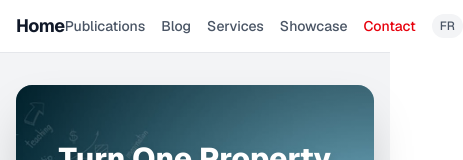
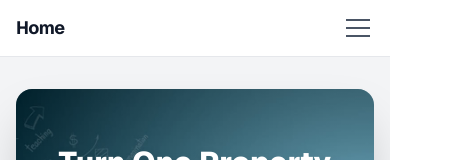
Before and after one commit to rodricfanou/rodricfanou.github.io, a Next.js app: page /real-estate-showcase in a window 390 px wide. Shown: the top 160 px of the page, 463 px wide, since content can reach past the window. Built offline with nearby package versions, Linux system fonts and the light colour scheme.

Commit message:
Replace mobile inline links with hamburger menu

```diff
--- a/src/components/Nav.tsx
+++ b/src/components/Nav.tsx
@@ -3,6 +3,7 @@
 import Link from "next/link";
 import { useLanguage } from "@/components/LanguageProvider";
 import { translations } from "@/lib/translations";
+import { useState } from "react";
 
 const rightLinks = [
   { href: "/publications", labelKey: "publications" as const },
@@ -14,6 +15,7 @@ const rightLinks = [
 export default function Nav() {
   const { lang, setLang } = useLanguage();
   const t = translations[lang];
+  const [menuOpen, setMenuOpen] = useState(false);
 
   return (
     <nav className="sticky top-0 z-50 bg-white/90 backdrop-blur-md border-b border-gray-200">
@@ -50,31 +52,45 @@ export default function Nav() {
             {lang === "en" ? "FR" : "EN"}
           </button>
         </div>
-        <div className="flex md:hidden items-center gap-4">
+        <button
+          onClick={() => setMenuOpen(!menuOpen)}
+          className="md:hidden flex flex-col items-center justify-center w-8 h-8 gap-1.5 text-gray-600 hover:text-gray-900 transition-colors"
+          aria-label={menuOpen ? "Close menu" : "Open menu"}
+        >
+          <span className={`block w-6 h-0.5 bg-current transition-transform duration-200 ${menuOpen ? "rotate-45 translate-y-[6px]" : ""}`} />
+          <span className={`block w-6 h-0.5 bg-current transition-opacity duration-200 ${menuOpen ? "opacity-0" : ""}`} />
+          <span className={`block w-6 h-0.5 bg-current transition-transform duration-200 ${menuOpen ? "-rotate-45 -translate-y-[6px]" : ""}`} />
+        </button>
+      </div>
+      {menuOpen && (
+        <div className="md:hidden border-t border-gray-200 bg-white px-4 py-4 space-y-3">
           {rightLinks.map((link) => (
             <Link
               key={link.href}
               href={link.href}
-              className="text-sm text-gray-600 hover:text-blue-600 font-medium transition-colors"
+              onClick={() => setMenuOpen(false)}
+              className="block text-sm text-gray-600 hover:text-blue-600 font-medium transition-colors"
             >
               {t.nav[link.labelKey]}
             </Link>
           ))}
           <Link
             href="/contact"
-            className="text-sm text-red-600 hover:text-red-800 font-medium transition-colors"
+            onClick={() => setMenuOpen(false)}
+            className="block text-sm text-red-600 hover:text-red-800 font-medium transition-colors"
           >
             Contact
           </Link>
-          <button
-            onClick={() => setLang(lang === "en" ? "fr" : "en")}
-            aria-label={lang === "en" ? "Switch to French" : "Switch to English"}
-            className="px-2 py-1 text-xs font-medium text-gray-600 bg-gray-100 rounded-full hover:bg-gray-200 transition-colors"
-          >
-            {lang === "en" ? "FR" : "EN"}
-          </button>
+          <div className="pt-2 border-t border-gray-100">
+            <button
+              onClick={() => { setLang(lang === "en" ? "fr" : "en"); setMenuOpen(false); }}
+              className="px-3 py-1 text-sm font-medium text-gray-600 bg-gray-100 rounded-full hover:bg-gray-200 transition-colors"
+            >
+              {lang === "en" ? "FR" : "EN"}
+            </button>
+          </div>
         </div>
-      </div>
+      )}
     </nav>
   );
 }
```
